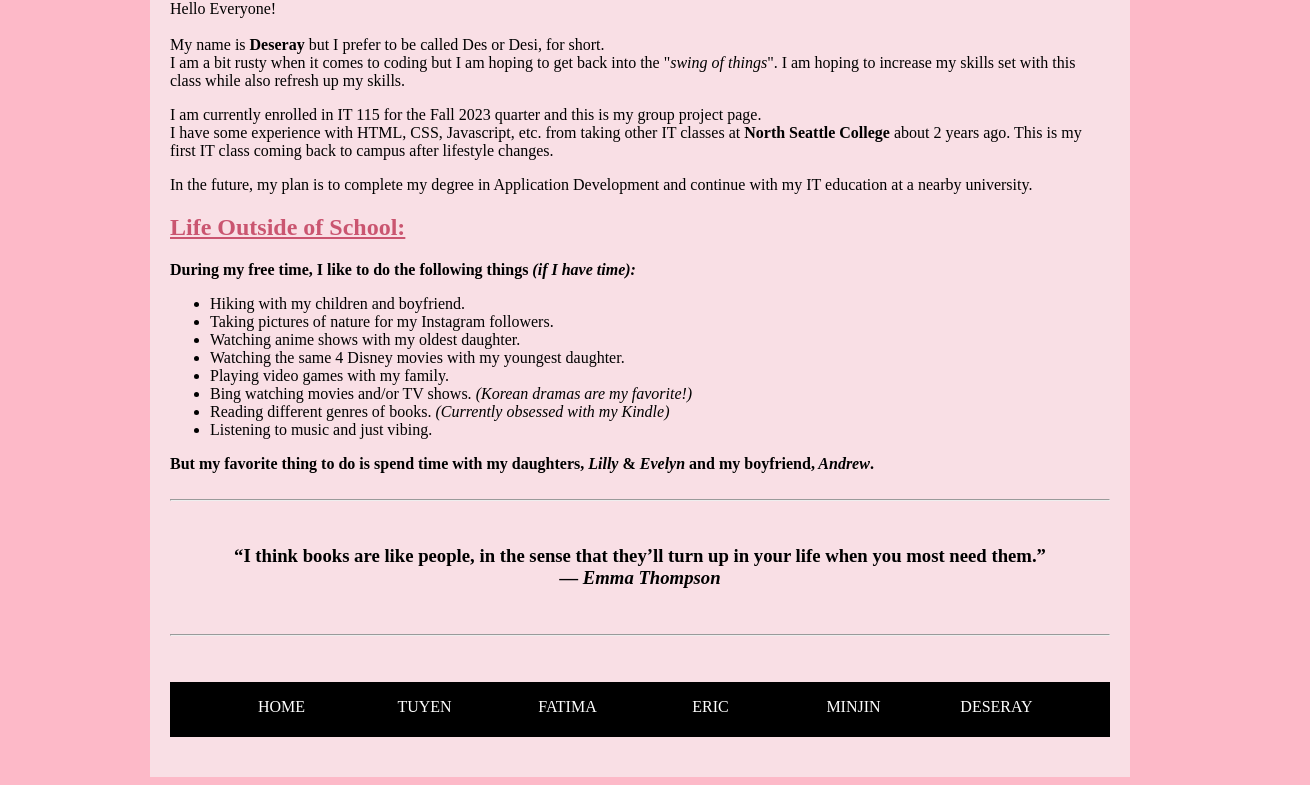
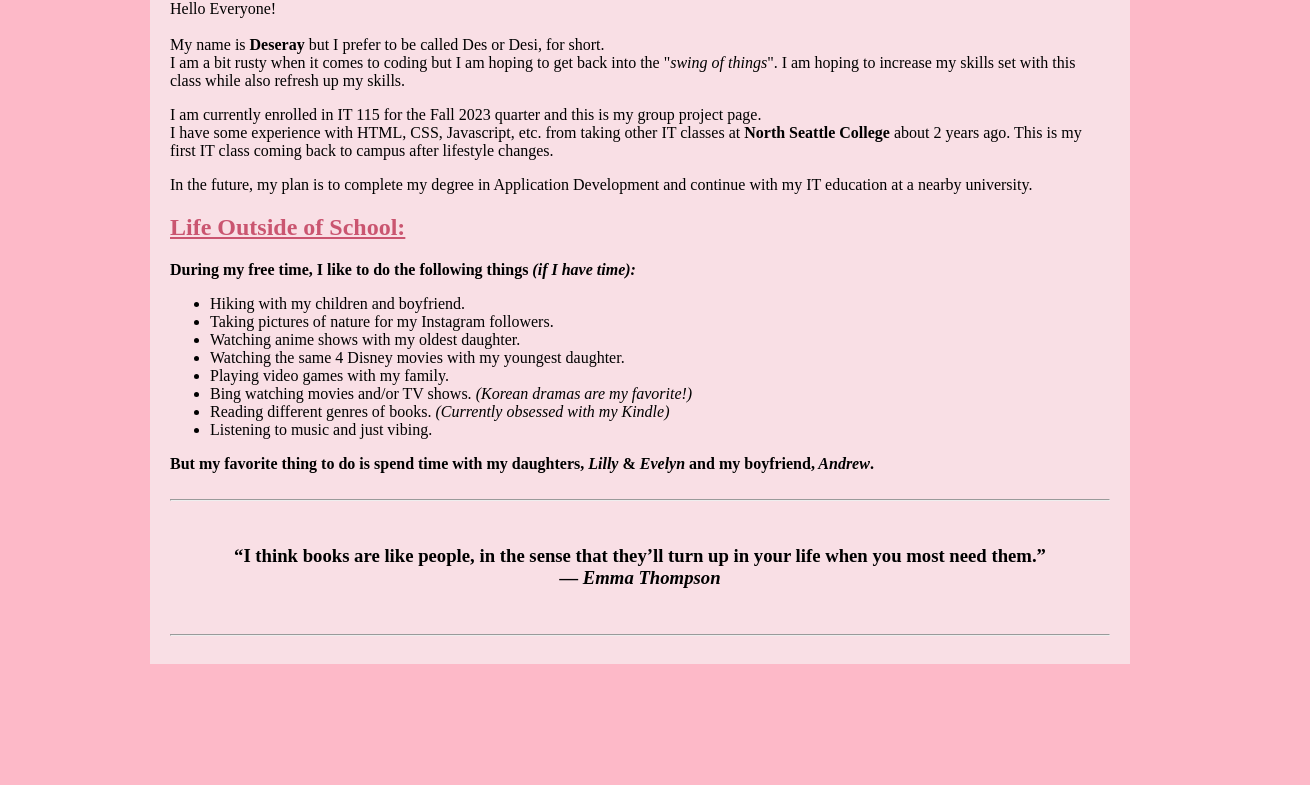
Before and after one commit to DeserayRuiz1/IT115-final-project, a plain HTML site: page Deseray.html in a window 1280 px wide. Shown: the part 203-988 px from the top of the page, 1310 px wide, since content can reach past the window. After the commit the page ends 875 px from the top, so only its background shows below. Drawn offline with Linux system fonts and the light colour scheme.

Commit message:
Update Deseray.html

```diff
--- a/Deseray.html
+++ b/Deseray.html
@@ -69,29 +69,6 @@ I am a bit rusty when it comes to coding but I am hoping to get back into the "<
 <hr>
 
 
-
-    <footer>
-<br>
-
-<div class ="banner">
-
-    <nav>
-        <ul>
-        <li> <a href="">HOME</a></li>
-        <li> <a href="">TUYEN</a></li>
-        <li> <a href="">FATIMA</a></li>
-        <li> <a href="">ERIC</a></li>
-        <li> <a href="">MINJIN</a></li>
-        <li> <a href="">DESERAY</a></li>
-                 </ul>
-        <!--Need to add URL address for webpage-->
-
-    </nav>
-
-   </div>
-
-</footer>
-
  </div>
 
 </body>
```
